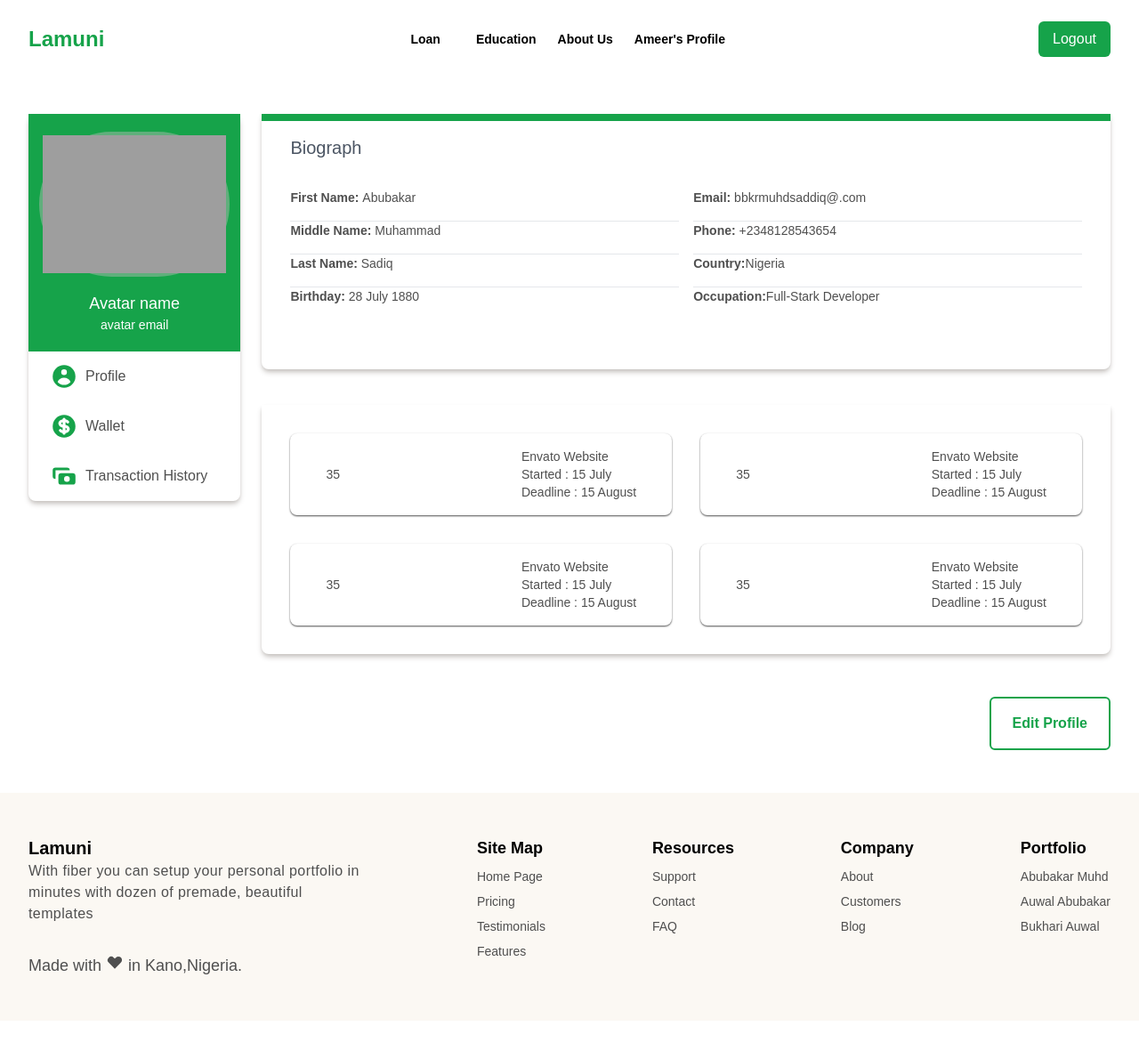
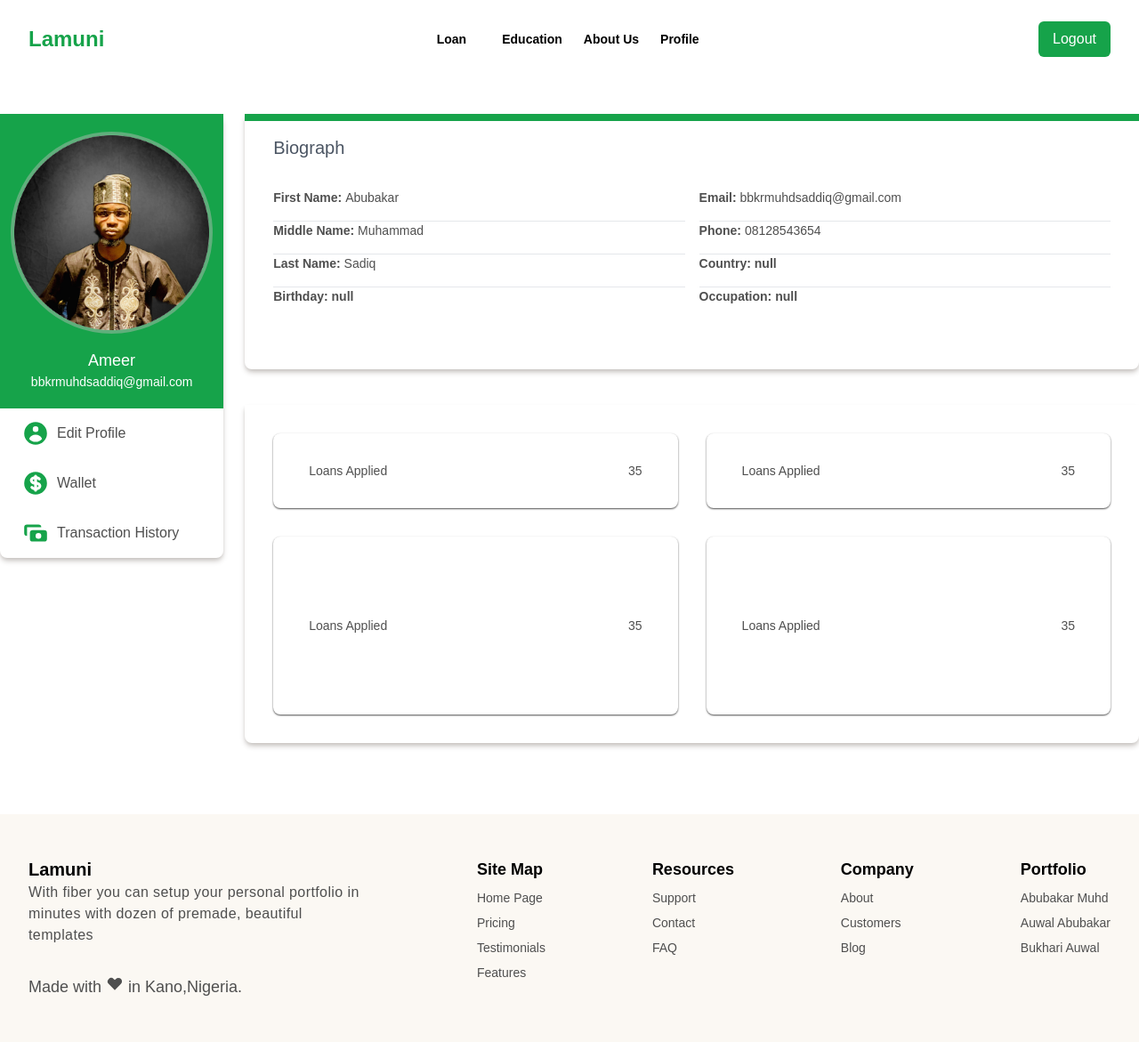
Before and after one commit to Bukharee/Lamuni, a Django app: page /en/accounts/profile/ in a window 1280 px wide. Shown: the whole page at 89% size. Before the commit the page ends 1095 px from the top, so only its background shows below. Run offline with Django 4.2, Linux system fonts and the light colour scheme; a user stored in the database is signed in; data comes from the database, SQL or seed files in the repository; parts of the project's set-up code (start-up, migrations or seed data) failed here and were passed over; some libraries are stand-ins or nearby versions; grey boxes are pictures that could not be loaded.

Commit message:
add user update profile

```diff
--- a/Users/urls.py
+++ b/Users/urls.py
@@ -1,5 +1,6 @@
 from .views import chating, index, register,verify_code, send_reset_code, reset_verify,\
- reset_password, education,lesson_detail, lesson_done,  user_profile, chating, conversation, financial_statement
+ reset_password, education,lesson_detail, lesson_done,  user_profile, chating, conversation, financial_statement, \
+    update_user_profile
 from django.contrib.auth import views as auth_views
 from django.urls import path
 
@@ -13,7 +14,8 @@
     path('send_reset/', send_reset_code, name="reset_code"),
     path('reset_verify/<slug:username>/', reset_verify, name="reset_verify"),
     path('password_reset/<slug:username>/<int:code>/', reset_password, name="reset_password"),
-    path('accounts/profile/', user_profile, name="profile"),
+    path('profile/', user_profile, name="profile"),
+    path('profile/update', update_user_profile, name="update_profile"),
     path("bot/", chating, name="bot"),
     path("conversation/", conversation, name="conversation"),
     path("financial-statement/", financial_statement, name="financial-statement")
--- a/Users/views.py
+++ b/Users/views.py
@@ -1,10 +1,13 @@
+from django.contrib import messages
+from django.core.exceptions import ValidationError
 from django.shortcuts import render, redirect, get_object_or_404
 from django.contrib.auth import authenticate
 from requests import request
 from Wallet.models import Wallet
 
 from Users.models import User
-from .forms import CustomUserCreationForm, VerifyForm, SendResetCodeForm, ResetPawsswordForm
+from Loans.models import Loan, Beneficiaries
+from .forms import CustomUserCreationForm, VerifyForm, SendResetCodeForm, ResetPawsswordForm, UserEditForm
 from django.contrib.auth.decorators import login_required
 from .verify import send, check, sms_reset
 from django.contrib.auth import get_user_model
@@ -155,11 +158,28 @@
     transactions2 = Transaction.objects.filter(sender=user)
 
     transactions = transactions1 | transactions2
+    loans_applied = Beneficiaries.objects.filter(user=user)
+    number_of_loan_applied = Beneficiaries.objects.filter(user=user).count()
 
     context = {'user': user, 'wallet': wallet, 'transactions': transactions}
 
     return render(request, 'profile.html', context)
 
 
+def update_user_profile(request):
+    if request.method == 'POST':
+        form = UserEditForm(data=request.POST, files=request.FILES, instance=request.user)
+        if form.is_valid():
+            form.save()
+            messages.success(request, 'Your Profile Has Been Updated')
+            return redirect('users:profile')
+        else:
+            print("not Valid")
+            form.errors
+    else:
+        form = UserEditForm(instance=request.user)
+    return render(request, 'edit_profile.html', {'form': form})
+
+
 def financial_statement(request):
     return render(request, "financial-statement.html")
--- a/Wallet/urls.py
+++ b/Wallet/urls.py
@@ -1,7 +1,7 @@
 from django.urls import path
 from .views import view_wallet, recharge, withdraw, transfer
 
-app_name = 'Lessons'
+app_name = 'wallets'
 
 urlpatterns = [
     path('wallet/', view_wallet, name='index'),
--- a/templates/components/header.html
+++ b/templates/components/header.html
@@ -23,7 +23,7 @@
       </li>
 {% if request.user.is_authenticated %}
 <li class="sm:mx-4 my-2">
-<a href="{% url 'users:profile' %}" class="font-bold text-sm hover:text-dark-green">{{ user.username |title }}'s Profile</a>
+<a href="{% url 'users:profile' %}" class="font-bold text-sm hover:text-dark-green">Profile</a>
 </li>
 
 <a href="{% url 'logout' %}" class="font-bold text-sm lg:text-base"
--- a/templates/profile.html
+++ b/templates/profile.html
@@ -2,19 +2,23 @@
 
 {% block content %}
        <section class="container mx-auto">
-        <div class="flex flex-col md:flex-row sm:space-x-6 my-5 sm:my-10 px-4 sm:px-8 text-dark-black  max-w-[1280px]">
+        <div class="flex flex-col md:flex-row sm:space-x-6  text-dark-black  max-w-[1280px]">
             <!-- Avatar Section -->
             <div class="lg:w-1/5 ">
                 <!-- avatar -->
                 <div class="shadow-md shadow-light-gray rounded-lg bg-white">
                     <div class="py-5 px-3 bg-dark-green">
                         <div class="bg-white border-2  md:border-4 border-light-green rounded-full">
-                            <img class="h-auto w-full mx-auto" src="https://avatars.githubusercontent.com/u/68012668?v=4" alt="avatar">
+                            <img class="h-auto w-full mx-auto" src="{{ user.image.url }}" alt="avatar">
                         </div>
                         <div class="flex-none flex flex-col space-y-6 items-center mt-4">
                             <div class="text-center text-white  ">
-                                 <p class="text-lg">Avatar name</p>
-                                 <p class="text-sm">avatar email</p>
+                                 <p class="text-lg">{{ user.username }}</p>
+                                {% if user.email %}
+                                 <p class="text-sm">{{ user.email }}</p>
+                                {% else %}
+                                <p class="text-sm">No Email</p>
+                                {% endif %}
                             </div>
 
                         </div>
@@ -24,13 +28,14 @@
 
                     <div class=" flex-none w-full flex flex-col items-start">
                         <ul class="w-full">
-                            <li class="text-dark-gray hover:bg-gray-100 hover:border-l-4 border-dark-green w-full hover:"> <a href="#" class=" flex items-center space-x-2 px-6 py-3">
+                            <li class="text-dark-gray hover:bg-gray-100 hover:border-l-4 border-dark-green w-full hover:"> <a href="{% url 'users:update_profile' %}" class=" flex items-center space-x-2 px-6 py-3">
                                 <svg xmlns="http://www.w3.org/2000/svg" class="h-5 w-5 md:h-8 md:w-8 text-dark-green" viewBox="0 0 20 20" fill="currentColor">
                                     <path fill-rule="evenodd" d="M18 10a8 8 0 11-16 0 8 8 0 0116 0zm-6-3a2 2 0 11-4 0 2 2 0 014 0zm-2 4a5 5 0 00-4.546 2.916A5.986 5.986 0 0010 16a5.986 5.986 0 004.546-2.084A5 5 0 0010 11z" clip-rule="evenodd" />
-                                  </svg><div>Profile</div></a>
+                                  </svg><div>Edit Profile</div></a>
                             </li>
 
-                        <li class="text-dark-gray hover:bg-gray-100 hover:border-l-4 border-dark-green w-full hover:"> <a href="#" class=" flex items-center space-x-2 px-6 py-3">
+
+                        <li class="text-dark-gray hover:bg-gray-100 hover:border-l-4 border-dark-green w-full hover:"> <a href="{% url 'wallets:index' %}"  class=" flex items-center space-x-2 px-6 py-3">
                             <svg xmlns="http://www.w3.org/2000/svg" class="h-5 w-5 md:h-8 md:w-8 text-dark-green" viewBox="0 0 20 20" fill="currentColor">
                                 <path d="M8.433 7.418c.155-.103.346-.196.567-.267v1.698a2.305 2.305 0 01-.567-.267C8.07 8.34 8 8.114 8 8c0-.114.07-.34.433-.582zM11 12.849v-1.698c.22.071.412.164.567.267.364.243.433.468.433.582 0 .114-.07.34-.433.582a2.305 2.305 0 01-.567.267z" />
                                 <path fill-rule="evenodd" d="M10 18a8 8 0 100-16 8 8 0 000 16zm1-13a1 1 0 10-2 0v.092a4.535 4.535 0 00-1.676.662C6.602 6.234 6 7.009 6 8c0 .99.602 1.765 1.324 2.246.48.32 1.054.545 1.676.662v1.941c-.391-.127-.68-.317-.843-.504a1 1 0 10-1.51 1.31c.562.649 1.413 1.076 2.353 1.253V15a1 1 0 102 0v-.092a4.535 4.535 0 001.676-.662C13.398 13.766 14 12.991 14 12c0-.99-.602-1.765-1.324-2.246A4.535 4.535 0 0011 9.092V7.151c.391.127.68.317.843.504a1 1 0 101.511-1.31c-.563-.649-1.413-1.076-2.354-1.253V5z" clip-rule="evenodd" />
@@ -66,10 +71,10 @@
                         <div class="grid grid-cols-1 sm:grid-cols-2  p-4 md:p-8 gap-4 text-dark-gray text-sm">
                             <!-- first detail -->
                             <div class="flex flex-col space-y-4 pb-10 divide-y">
-                                <p><span class="font-bold py-4 ">  First Name: </span> Abubakar</p>
-                                <p><span class="font-bold py-4 ">  Middle Name:</span> Muhammad</p>
-                                <p><span class="font-bold py-4">  Last Name: </span>Sadiq</p>
-                                <p><span class="font-bold">  Birthday: </span> 28 July 1880</p>
+                                <p><span class="font-bold py-4 ">  First Name: {% if user.first_name %} </span> {{ user.first_name }}</p> {% else %} <span>null</span> {% endif %}
+                                <p><span class="font-bold py-4 ">  Middle Name:{% if user.middle_name %} </span> {{ user.middle_name }}</p> {% else %} <span>null</span> {% endif %}
+                                <p><span class="font-bold py-4">  Last Name: {% if user.last_name %} </span> {{ user.last_name }}</p> {% else %} <span>null</span> {% endif %}
+                                <p><span class="font-bold">  Birthday: {% if user.date_of_birth %} </span> {{ user.date_of_birth }}</p> {% else %} <span>null</span> {% endif %}
                                 <hr class="sm:hidden">
 
 
@@ -79,10 +84,10 @@
                             <div class="flex flex-col space-y-4 divide-y">
 
 
-                                <p><span class="font-bold">Email: </span>bbkrmuhdsaddiq@.com</p>
-                                <p><span class="font-bold">Phone: </span>+2348128543654</p>
-                                <p><span class="font-bold">Country:</span>Nigeria</p>
-                                <p><span class="font-bold">Occupation:</span>Full-Stark Developer</p>
+                                <p><span class="font-bold">Email: {% if user.email %} </span> {{ user.email }}</p> {% else %} <span>null</span> {% endif %}
+                                <p><span class="font-bold">Phone: {% if user.phone %} </span> {{ user.phone }}</p> {% else %} <span>null</span> {% endif %}
+                                <p><span class="font-bold">Country:{% if user.country %} </span> {{ user.country }}</p> {% else %} <span>null</span> {% endif %}
+                                <p><span class="font-bold">Occupation:{% if user.occupation %} </span> {{ user.occupation }}</p> {% else %} <span>null</span> {% endif %}
 
 
                             </div>
@@ -99,49 +104,42 @@
                 <!-- grid of childs -->
                 <div class="grid grid-cols-1 sm:grid-cols-2 p-4 md:p-8 gap-4 sm:gap-8 text-dark-gray text-sm bg-white shadow-md shadow-light-gray flex-auto my-10 rounded-b-lg">
                     <div class="flex flex-row items-center justify-between shadow-sm shadow-dark-gray  px-6 py-4 rounded-lg ">
-                        <div class="px-4">
+
+                        <div class="p-4">
+                            <p>Loans Applied</p>
+
+                        </div>
+                        <div class="p-4">
                             35
-                        </div>
-                        <div class="px-4">
-                            <p>Envato Website</p>
-                           <p>Started : 15 July</p>
-                            <p>  Deadline : 15 August</p>
-
                         </div>
                     </div>
 
                     <div class="flex flex-row items-center justify-between shadow-sm shadow-dark-gray px-6 py-4 rounded-lg ">
-                        <div class="px-4">
+                         <div class="p-4">
+                            <p>Loans Applied</p>
+
+                        </div>
+                        <div class="p-4">
                             35
-                        </div>
-                        <div class="px-4">
-                            <p>Envato Website</p>
-                           <p>Started : 15 July</p>
-                            <p>  Deadline : 15 August</p>
-
                         </div>
                     </div>
 
                     <div class="flex flex-row items-center justify-between shadow-sm shadow-dark-gray  px-6 py-4 rounded-lg ">
-                        <div class="px-4">
+                         <div class="p-4">
+                            <p>Loans Applied</p>
+
+                        </div>
+                        <div class="p-4">
                             35
                         </div>
-                        <div class="px-4">
-                            <p>Envato Website</p>
-                           <p>Started : 15 July</p>
-                            <p>  Deadline : 15 August</p>
+                    </div>
+                    <div class="flex flex-row items-center justify-between shadow-sm shadow-dark-gray px-6 py-4 rounded-lg min-h-[200px] ">
+                         <div class="p-4">
+                            <p>Loans Applied</p>
 
                         </div>
-                    </div>
-                    <div class="flex flex-row items-center justify-between shadow-sm shadow-dark-gray px-6 py-4 rounded-lg ">
-                        <div class="px-4">
+                        <div class="p-4">
                             35
-                        </div>
-                        <div class="px-4">
-                            <p>Envato Website</p>
-                           <p>Started : 15 July</p>
-                            <p>  Deadline : 15 August</p>
-
                         </div>
                     </div>
                 </div>
@@ -154,9 +152,9 @@
 
              <!-- update profile -->
 
-             <div class="my-2 flex items-center justify-end">
-               <a href="#"> <button class="sm:px-6 py-2 px-4 sm:py-4 border-2 border-dark-green text-dark-green bg-white hover:bg-dark-green focus:bg-dark-green hover:text-white focus:text-white font-bold rounded-md">Edit Profile</button></a>
-            </div>
+{#             <div class="my-2 flex items-center justify-end">#}
+{#               <a href="#"> <button class="sm:px-6 py-2 px-4 sm:py-4 border-2 border-dark-green text-dark-green bg-white hover:bg-dark-green focus:bg-dark-green hover:text-white focus:text-white font-bold rounded-md">Edit Profile</button></a>#}
+{#            </div>#}
 
 
                 </div>
--- a/templates/registration/login.html
+++ b/templates/registration/login.html
@@ -67,7 +67,7 @@
 
                 <p>Remember me</p>
               </div>
-              <p class="">Forgot Password ?</p>
+              <p class="">Forgot Password ? <span><a href="{% url 'users:reset_code' %}" >Change</a></span></p>
             </div>
             <input
               type="submit"
```
Also changed, not shown: Loans/views.py (+7 -7 lines), Users/forms.py (+18 -5 lines), Users/models.py (+6 -2 lines), static/style.css (+8 -0 lines), templates/edit_profile.html (added, +101 -0 lines), db.sqlite3, media/default.png (added).
